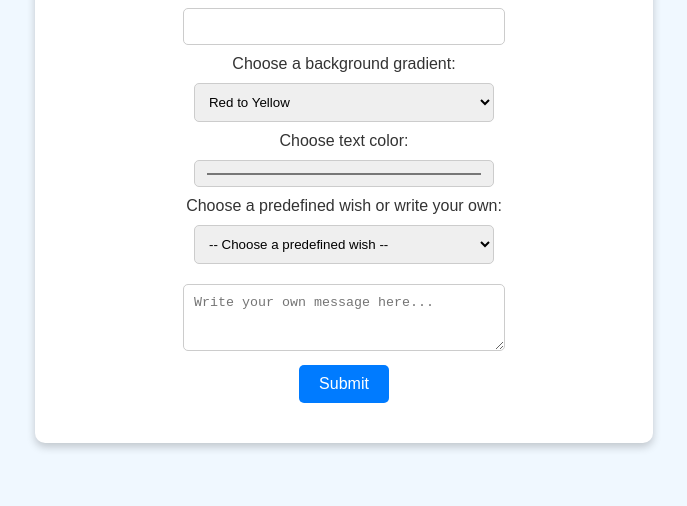
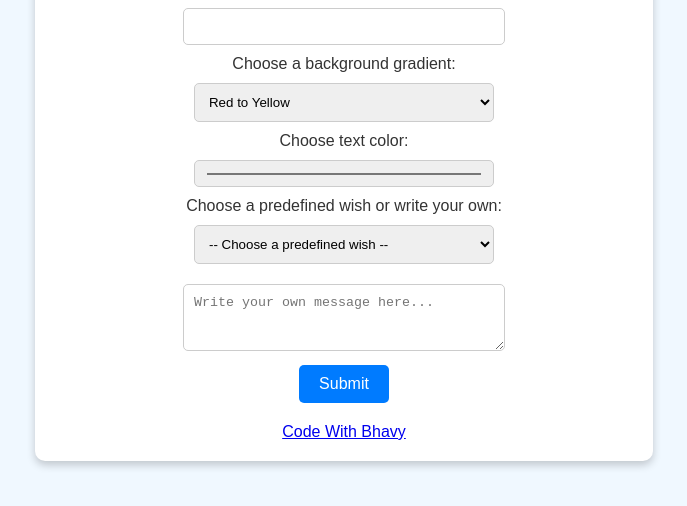
Before and after one commit to bhavy-sharma/Sabki-Khushiya, a plain HTML site: page index.html in a window 1280 px wide. Shown: the part 170-676 px from the top of the page, without its empty margins (296-983 px from the left). Drawn offline with Linux system fonts and the light colour scheme.

Commit message:
add link of portfolio

```diff
--- a/index.html
+++ b/index.html
@@ -125,6 +125,9 @@
             <br>
             <button id="downloadButton" style="display:none;" onclick="downloadImage()">Download</button>
         </div>
+        <footer>
+            <a href="https://bhavy-sharma.github.io/protfolio/" style="text-decoration: underline;">Code With Bhavy</a>
+        </footer>
     </div>
 
     <script>
@@ -254,6 +257,8 @@
             link.click();
         }
     </script>
+
+
 </body>
 
 </html>
```
